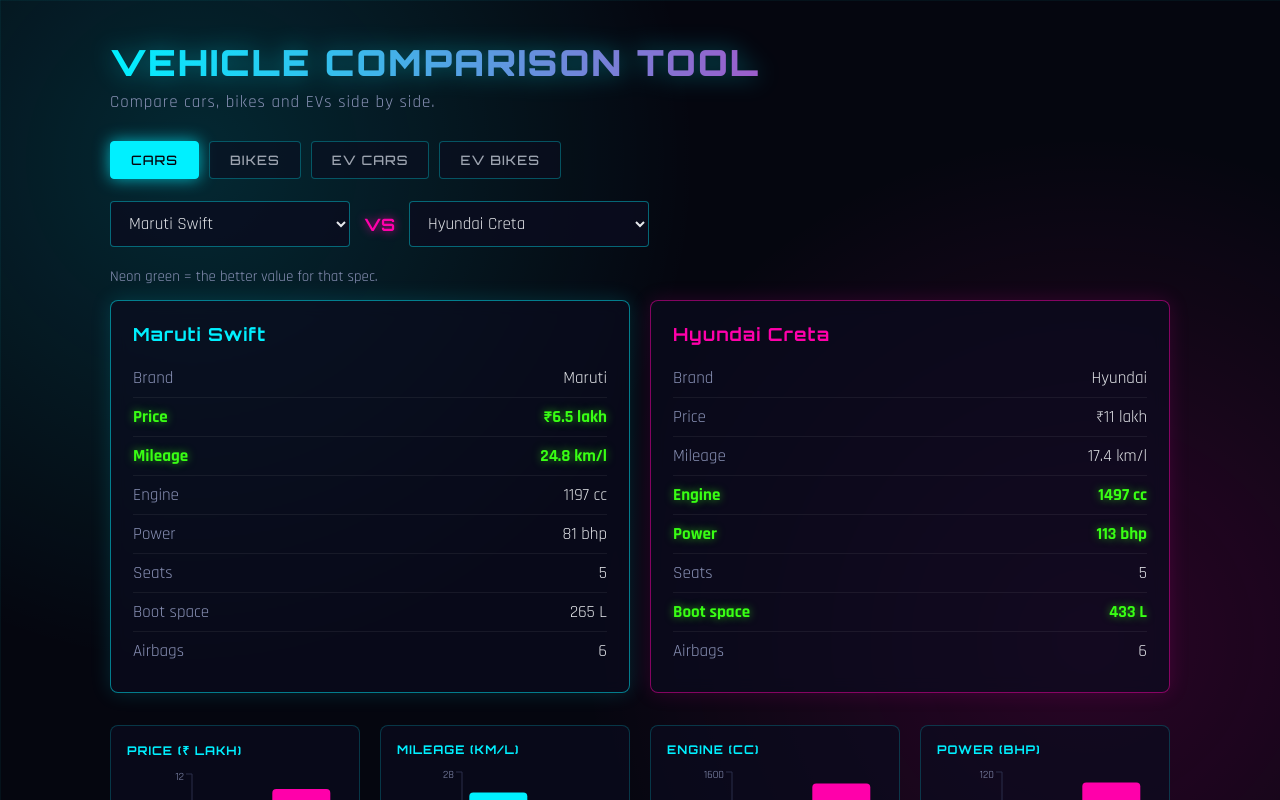
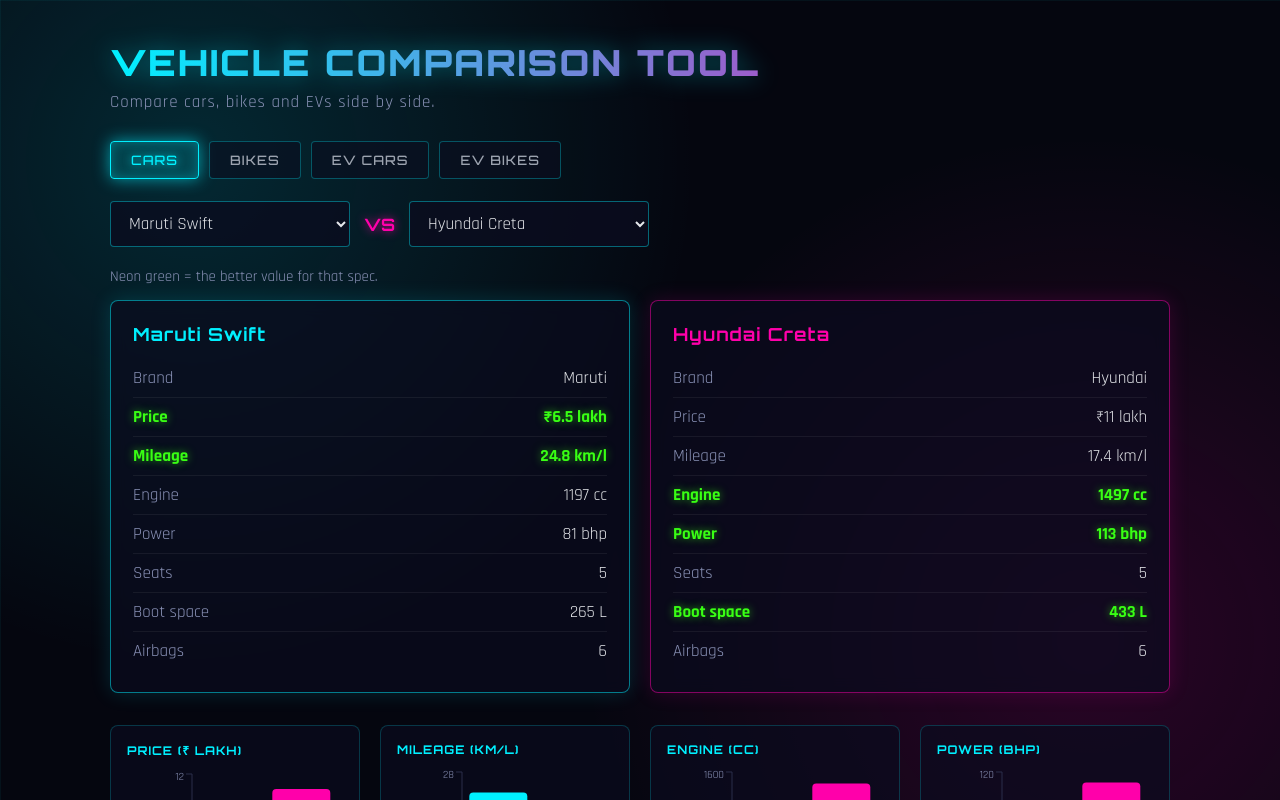
Before and after one commit to manitejeswar666/vehicle-compare, a React (Vite) app: page / in a window 1280 px wide. Shown: the top 800 px of the page. Built offline with nearby package versions, Linux system fonts and the light colour scheme.

Commit message:
Make active tab readable

```diff
--- a/src/App.css
+++ b/src/App.css
@@ -51,10 +51,11 @@
 }
 
 .tab.active {
-  color: #05060f;
-  background: #00f0ff;
+  color: #00f0ff;
+  background: rgba(0, 240, 255, 0.15);
   border-color: #00f0ff;
-  box-shadow: 0 0 16px rgba(0, 240, 255, 0.7);
+  box-shadow: 0 0 16px rgba(0, 240, 255, 0.6), inset 0 0 12px rgba(0, 240, 255, 0.3);
+  text-shadow: 0 0 8px rgba(0, 240, 255, 0.8);
 }
 
 .selectors {
```
